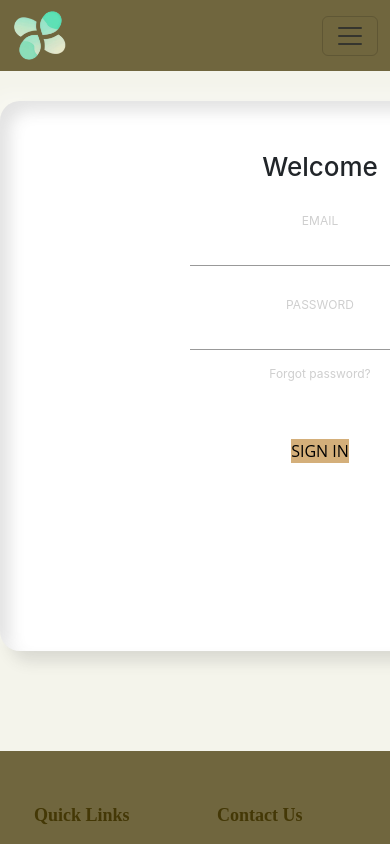
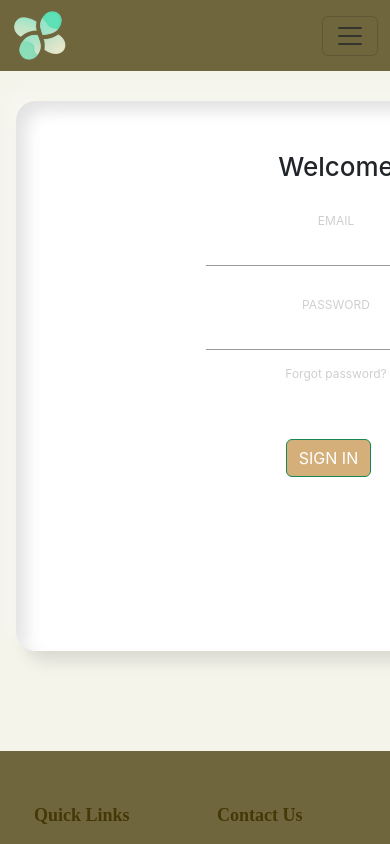
Before and after one commit to SakeenaNavavi/mindmenders, a React (Create React App) app: page /loginRegister in a window 390 px wide. Shown: the top 844 px of the page. Built offline with nearby package versions, Linux system fonts and the light colour scheme; a web font is replaced by a local one.

Commit message:
Login Form styling

```diff
--- a/src/App.js
+++ b/src/App.js
@@ -21,11 +21,11 @@ function App() {
 
       <Routes>
       <Route path="/" element={<Home/>} />
-        <Route path="ProfessionalDirectory" element={<ProfessionalDirectory />} />
-        <Route path="AboutUs" element={<AboutUs />} />
-        <Route path="Quizzes" element={<Quizzes />} />
-        <Route path="ResourceLibrary" element={< ResourceLibrary/>} />
-        <Route path="OnlineCommunity" element={<OnlineCommunity />} />
+        <Route path="/ProfessionalDirectory" element={<ProfessionalDirectory />} />
+        <Route path="/AboutUs" element={<AboutUs />} />
+        <Route path="/Quizzes" element={<Quizzes />} />
+        <Route path="/ResourceLibrary" element={< ResourceLibrary/>} />
+        <Route path="/OnlineCommunity" element={<OnlineCommunity />} />
         <Route path="/terms-and-conditions" element={<TermsAndConditions/>} />
         <Route path="/privacy-policy" element={<PrivacyPolicy/>}/>
         <Route path="/add-quizzes" element={<AddQuizzes/>}/>
--- a/src/Components/molecules/Footer/index.jsx
+++ b/src/Components/molecules/Footer/index.jsx
@@ -50,7 +50,7 @@ const YourComponent = () => {
               </h5>
               <ul className="list-unstyled">
                 <li>
-                  <a href="/Home" className="text-white">
+                  <a href="/" className="text-white">
                     Home
                   </a>
                 </li>
--- a/src/Components/molecules/Navbar/index.jsx
+++ b/src/Components/molecules/Navbar/index.jsx
@@ -6,7 +6,7 @@ import { Link } from 'react-router-dom';
 const Navbar=()=>
 {
     return (
-        <div>
+        <div cllass="container">
             <nav class="navbar navbar-expand-lg" style={{backgroundColor:"#70663E"}}>
   <div class="container-fluid">
   <a class="nav-link active" href="/"><img src={logo} alt="logo" width="55" height="55"/></a>
--- a/src/pages/LoginRegister/index.css
+++ b/src/pages/LoginRegister/index.css
@@ -4,6 +4,20 @@
     box-sizing: border-box;
     margin: 0;
     padding: 0;
+}
+@media (max-width: 1200px) {
+    .cont,
+    .form,
+    .sub-cont {
+        width: 80%;
+    }
+}
+@media (max-width: 768px) {
+    .cont,
+    .form,
+    .sub-cont {
+        width: 100%;
+    }
 }
 
 input,
@@ -28,6 +42,7 @@ button {
     height: 550px;
     margin: 30px auto 100px;
     background: #fff;
+    transition: transform 1.2s ease-in-out;
     box-shadow: -10px -10px 15px rgba(255, 255, 255, 0.3), 10px 10px 15px rgba(70, 70, 70, 0.15), inset -10px -10px 15px rgba(255, 255, 255, 0.3), inset 10px 10px 15px rgba(70, 70, 70, 0.15);
 }
 
@@ -77,11 +92,14 @@ button {
     overflow: hidden;
     z-index: 2;
     position: absolute;
+    background-color: #8FBC8B;
     left: 0;
     top: 0;
     width: 260px;
     height: 100%;
     padding-top: 360px;
+    transition: translate3d(-640px, 0, 0);
+    transition: -webkit-transform 1.2s ease-in-out;
 }
 
 .img:before {
@@ -127,10 +145,14 @@ button {
     transition: transform 1.2s ease-in-out;
     transition: transform 1.2s ease-in-out, -webkit-transform 1.2s ease-in-out;
 }
-
+h3{
+    font-family: 'Times New Roman', Times, serif;
+    font-size: x-large;
+}
 .img__text h2 {
     margin-bottom: 10px;
     font-weight: normal;
+    font-family: 'Times New Roman', Times, serif;
 }
 
 .img__text p {
@@ -288,3 +310,6 @@ input {
     -webkit-transform: translate3d(0, 0, 0);
     transform: translate3d(0, 0, 0);
 }
+.cont.s--signup .sub-cont {
+    transform: translate3d(-640px, 0, 0);
+  }
--- a/src/pages/LoginRegister/index.jsx
+++ b/src/pages/LoginRegister/index.jsx
@@ -5,18 +5,20 @@ const LoginRegister =()=>{
         const imgBtn = document.querySelector('.img__btn');
         const cont = document.querySelector('.cont');
 
-        imgBtn.addEventListener('click', function() {
+        const handleButtonClick = () => {
             cont.classList.toggle('s--signup');
-        });
+          };
+
+          imgBtn.addEventListener('click', handleButtonClick);
+
 
         return () => {
-            imgBtn.removeEventListener('click', function() {
-                cont.classList.toggle('s--signup');
-            });
-        };
+            imgBtn.removeEventListener('click', handleButtonClick);
+            };
+
     }, []);
     return (
-        <div>
+        <div className="container">
     <div class="cont">
         <div class="form sign-in">
             <h2>Welcome</h2>
@@ -29,14 +31,14 @@ const LoginRegister =()=>{
                 <input type="password" />
             </label>
             <p class="forgot-pass">Forgot password?</p>
-            <button type="button" class="submit">Sign In</button>
+            <button type="button" className="btn btn-success submit">Sign In</button>
 
         </div>
         <div class="sub-cont">
             <div class="img">
                 <div class="img__text m--up">
 
-                    <h3>Don't have an account? Please Sign up!</h3>
+                    <h3>You’re just one step away from joining us! <br/><br/>Create your account and explore our features!</h3>
                 </div>
                 <div class="img__text m--in">
 
@@ -58,6 +60,10 @@ const LoginRegister =()=>{
                     <input type="text" />
                 </label>
                 <label>
+                    <span>Date of Birth</span>
+                    <input type="date" className="form-control"/>
+                </label>
+                <label>
                     <span>Email</span>
                     <input type="email" />
                 </label>
@@ -65,7 +71,7 @@ const LoginRegister =()=>{
                     <span>Password</span>
                     <input type="password" />
                 </label>
-                <button type="button" class="submit">Sign Up</button>
+                <button type="button" className="btn btn-success submit">Sign Up</button>
 
             </div>
         </div>
```
Also changed, not shown: src/pages/ProfessionalDirectory/index.jsx (+10 -10 lines), src/pages/LoginRegister/login.png (added).
